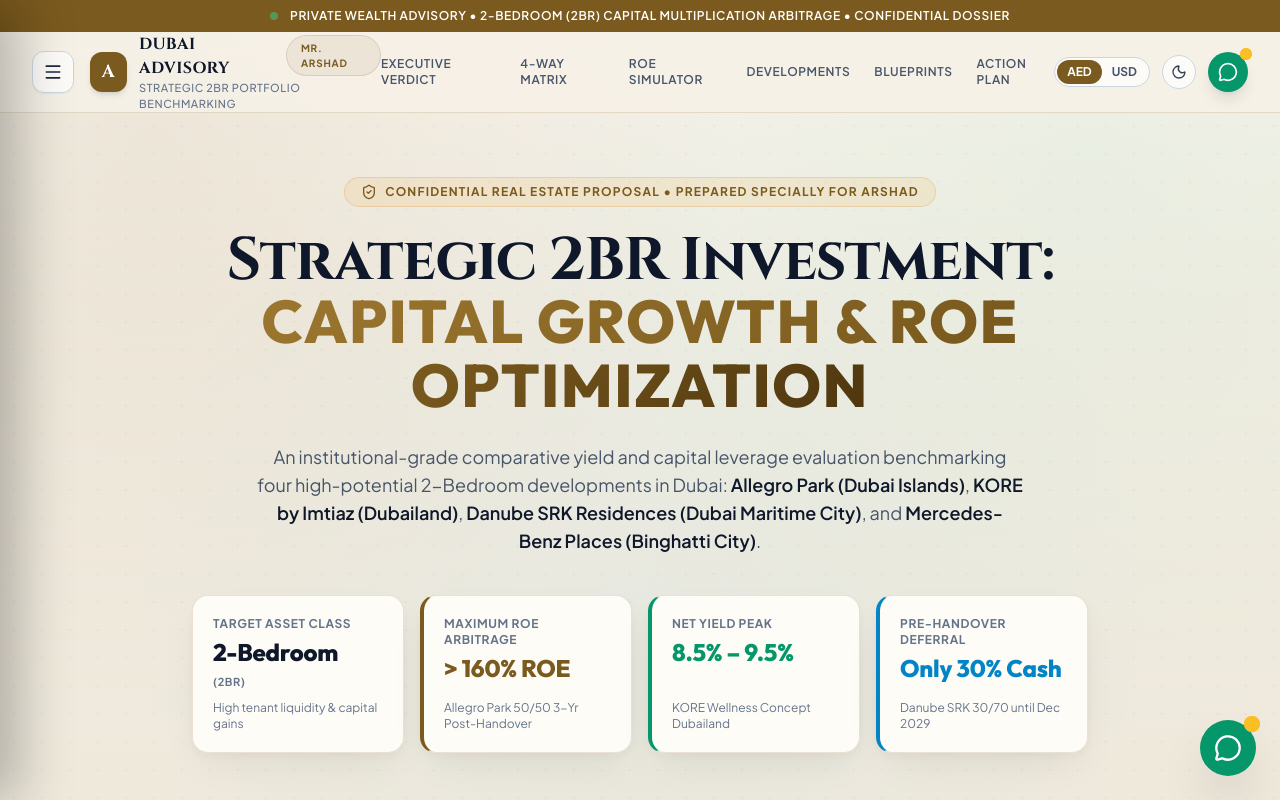
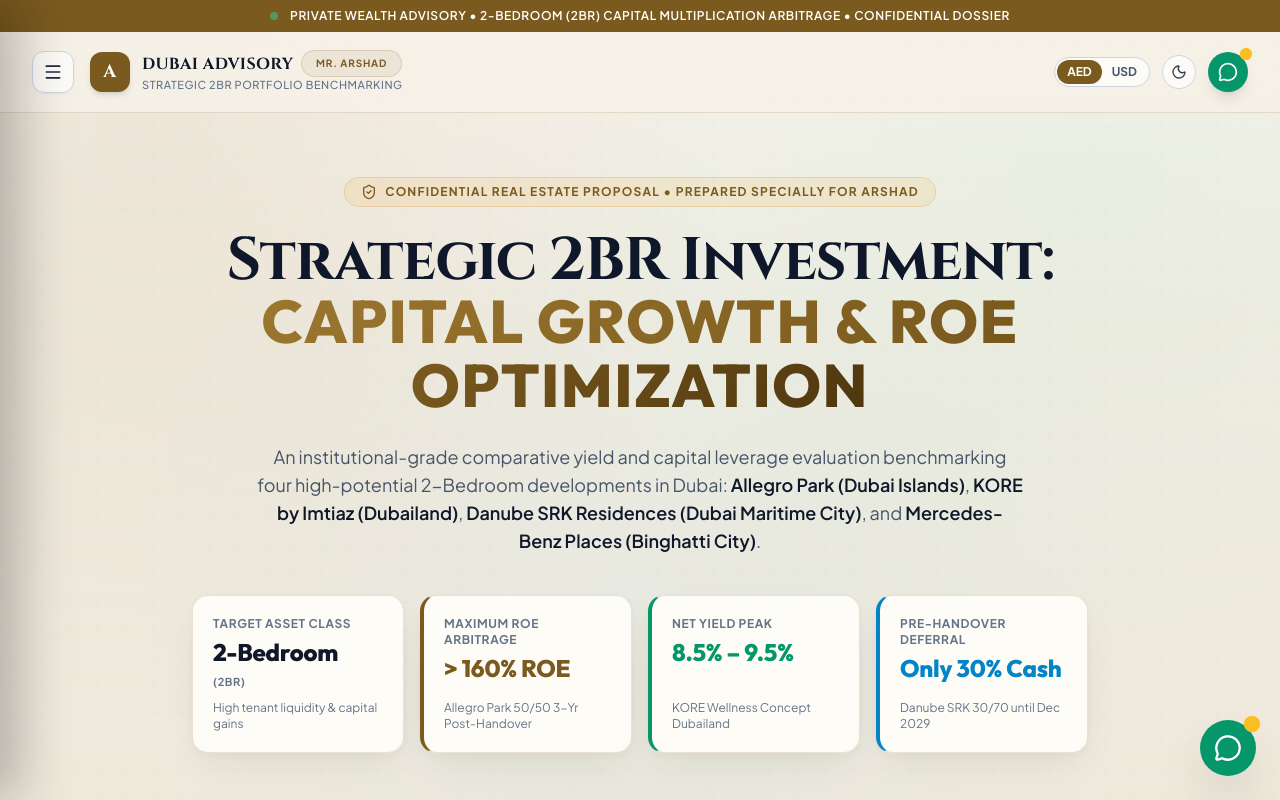
Before and after one commit to cubaloop/dubai-investor-arshad, a plain HTML site: page index.html in a window 1280 px wide. Shown: the top 800 px of the page. Drawn offline with nearby package versions, Linux system fonts and the light colour scheme; a web font is replaced by a local one.

Commit message:
fix: remove navigation text links from header bar; house exclusively in hamburger drawer

```diff
--- a/index.html
+++ b/index.html
@@ -154,15 +154,7 @@
           </div>
         </div>
 
-        <!-- Center Nav Links (Desktop) -->
-        <nav class="hidden xl:flex items-center gap-6 text-xs uppercase tracking-wider font-semibold text-slate-600 dark:text-slate-300">
-          <a href="#verdict" class="hover:text-[#7A5A1E] dark:hover:text-[#D9B76F] transition-colors">Executive Verdict</a>
-          <a href="#matrix" class="hover:text-[#7A5A1E] dark:hover:text-[#D9B76F] transition-colors">4-Way Matrix</a>
-          <a href="#simulator" class="hover:text-[#7A5A1E] dark:hover:text-[#D9B76F] transition-colors">ROE Simulator</a>
-          <a href="#spotlights" class="hover:text-[#7A5A1E] dark:hover:text-[#D9B76F] transition-colors">Developments</a>
-          <a href="#blueprints" class="hover:text-[#7A5A1E] dark:hover:text-[#D9B76F] transition-colors">Blueprints</a>
-          <a href="#action-plan" class="hover:text-[#7A5A1E] dark:hover:text-[#D9B76F] transition-colors">Action Plan</a>
-        </nav>
+
 
         <!-- Right Controls: Currency, Theme & Strict Icon-Only WhatsApp -->
         <div class="flex items-center gap-2 sm:gap-3">
```
